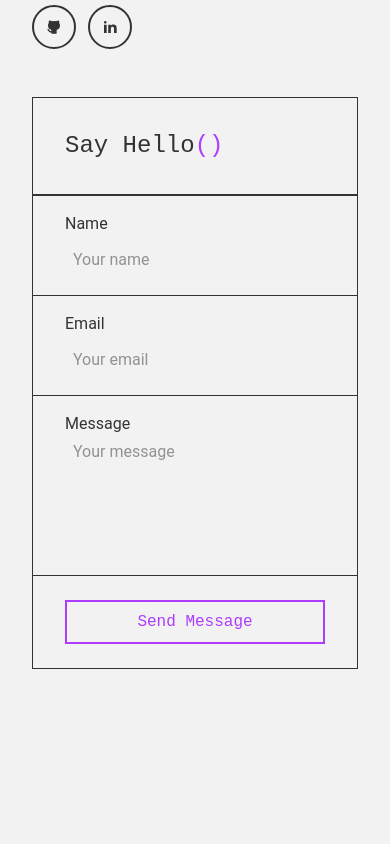
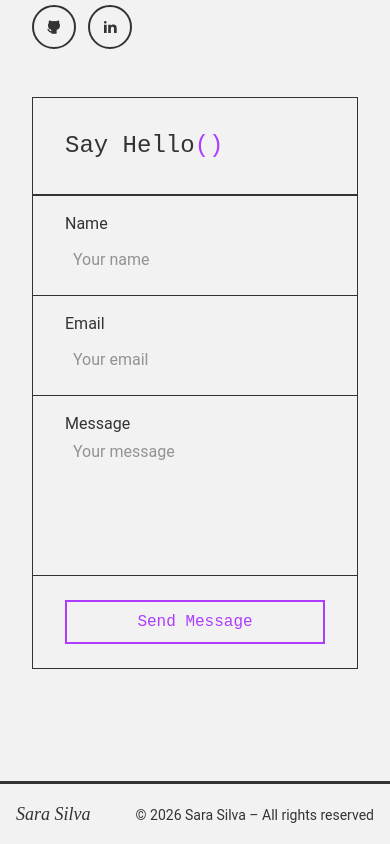
Before and after one commit to saracsilva/portfolio_v2, a React (Vite) app: page / in a window 390 px wide. Shown: the part 5023-5867 px from the top of the page. Before the commit the page ends 5804 px from the top, so only its background shows below. Built offline with nearby package versions, Linux system fonts and the light colour scheme.

Commit message:
Add Footer component

```diff
--- a/src/App.jsx
+++ b/src/App.jsx
@@ -4,6 +4,7 @@ import Projects from "./sections/Projects";
 import Technologies from "./sections/Technologies";
 import AboutMe from "./sections/AboutMe";
 import Contact from "./sections/Contact";
+import Footer from "./layout/Footer";
 
 function App() {
   return (
@@ -14,6 +15,7 @@ function App() {
       <Technologies />
       <AboutMe />
       <Contact />
+      <Footer />
     </>
   );
 }
--- /dev/null
+++ b/src/layout/Footer.jsx
@@ -0,0 +1,15 @@
+function Footer() {
+  return (
+    <footer className="border-t-3 py-4">
+      <div className="container px-4 sm:px-16 flex justify-between items-baseline text-center">
+        <h3 className="font-serif font-medium italic text-lg sm:text-2xl">
+          Sara Silva
+        </h3>
+        <p className="text-sm md:text-base">
+          © 2026 Sara Silva – All rights reserved
+        </p>
+      </div>
+    </footer>
+  );
+}
+export default Footer;
```
